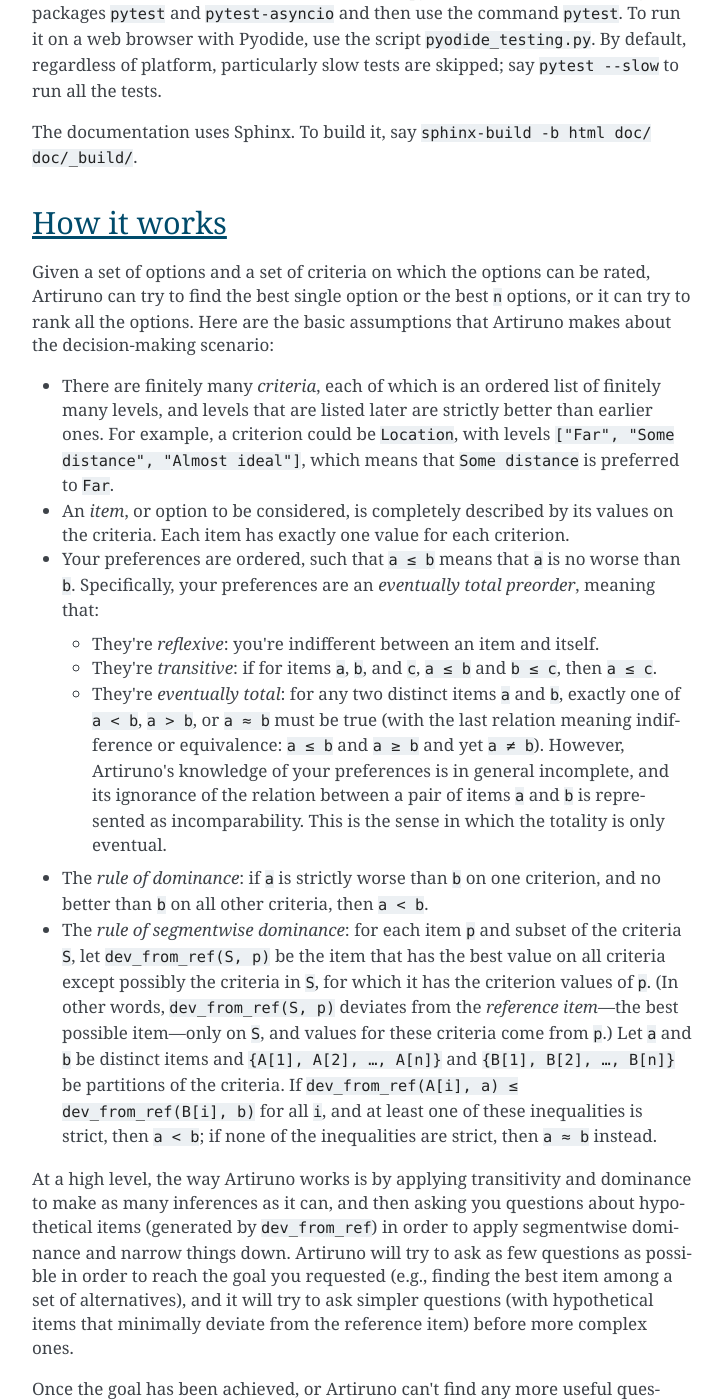
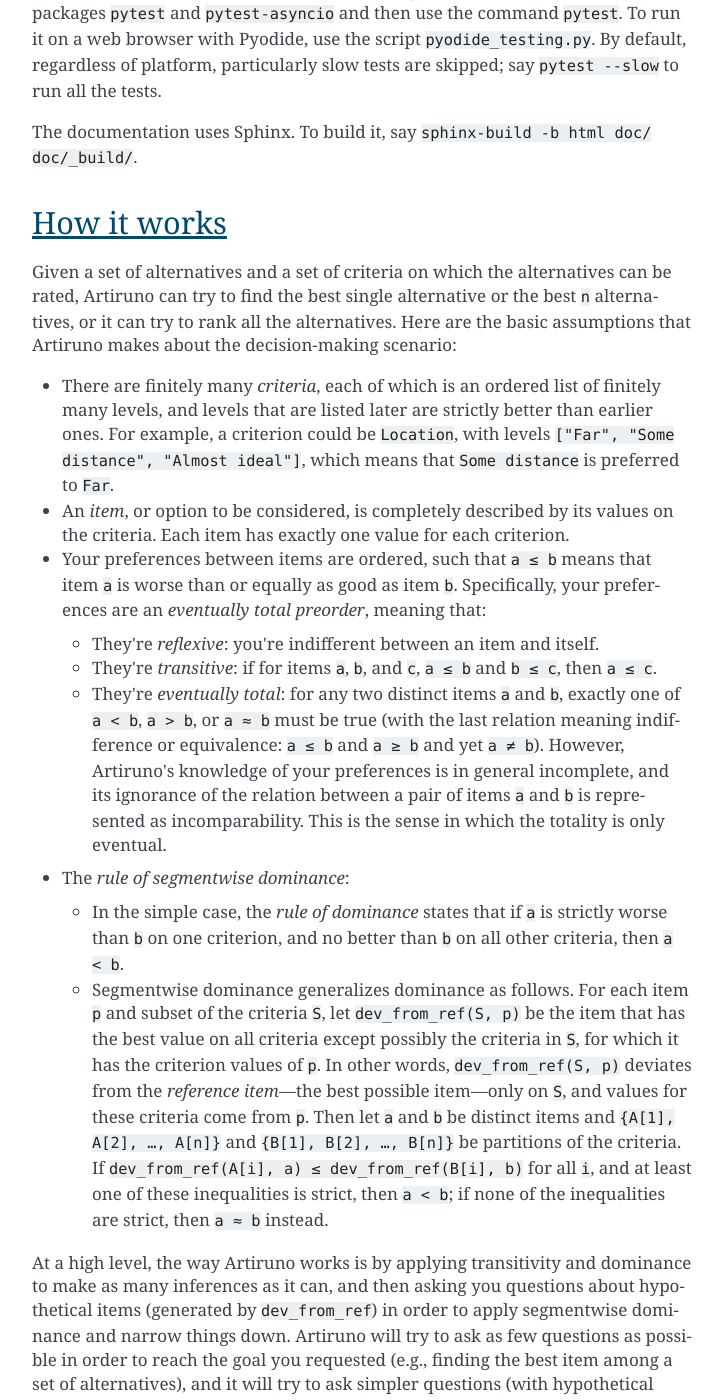
Before and after one commit to Kodiologist/Artiruno, a Sphinx documentation site: the page built from doc/index.rst, in a window 1280 px wide and 1400 px high, scrolled down 1048 px. Shown: the whole window, without its empty margins (388-1111 px from the left). Built offline with Sphinx 7.4.7, drawn with Linux system fonts in a browser that asks for light colours.

Commit message:
[doc] Improved "How it works".

```diff
--- a/doc/index.rst
+++ b/doc/index.rst
@@ -26,18 +26,20 @@
 How it works
 ============================================================
 
-Given a set of options and a set of criteria on which the options can be rated, Artiruno can try to find the best single option or the best ``n`` options, or it can try to rank all the options. Here are the basic assumptions that Artiruno makes about the decision-making scenario:
+Given a set of alternatives and a set of criteria on which the alternatives can be rated, Artiruno can try to find the best single alternative or the best ``n`` alternatives, or it can try to rank all the alternatives. Here are the basic assumptions that Artiruno makes about the decision-making scenario:
 
 - There are finitely many *criteria*, each of which is an ordered list of finitely many levels, and levels that are listed later are strictly better than earlier ones. For example, a criterion could be ``Location``, with levels ``["Far", "Some distance", "Almost ideal"]``, which means that ``Some distance`` is preferred to ``Far``.
 - An *item*, or option to be considered, is completely described by its values on the criteria. Each item has exactly one value for each criterion.
-- Your preferences are ordered, such that ``a ≤ b`` means that ``a`` is no worse than ``b``. Specifically, your preferences are an *eventually total preorder*, meaning that:
+- Your preferences between items are ordered, such that ``a ≤ b`` means that item ``a`` is worse than or equally as good as item ``b``. Specifically, your preferences are an *eventually total preorder*, meaning that:
 
   - They're *reflexive*: you're indifferent between an item and itself.
   - They're *transitive*: if for items ``a``, ``b``, and ``c``, ``a ≤ b`` and ``b ≤ c``, then ``a ≤ c``.
   - They're *eventually total*: for any two distinct items ``a`` and ``b``, exactly one of ``a < b``, ``a > b``, or ``a ≈ b`` must be true (with the last relation meaning indifference or equivalence: ``a ≤ b`` and ``a ≥ b`` and yet ``a ≠ b``). However, Artiruno's knowledge of your preferences is in general incomplete, and its ignorance of the relation between a pair of items ``a`` and ``b`` is represented as incomparability. This is the sense in which the totality is only eventual.
 
-- The *rule of dominance*: if ``a`` is strictly worse than ``b`` on one criterion, and no better than ``b`` on all other criteria, then ``a < b``.
-- The *rule of segmentwise dominance*: for each item ``p`` and subset of the criteria ``S``, let ``dev_from_ref(S, p)`` be the item that has the best value on all criteria except possibly the criteria in ``S``, for which it has the criterion values of ``p``. (In other words, ``dev_from_ref(S, p)`` deviates from the *reference item*—the best possible item—only on ``S``, and values for these criteria come from ``p``.) Let ``a`` and ``b`` be distinct items and ``{A[1], A[2], …, A[n]}`` and ``{B[1], B[2], …, B[n]}`` be partitions of the criteria. If ``dev_from_ref(A[i], a) ≤ dev_from_ref(B[i], b)`` for all ``i``, and at least one of these inequalities is strict, then ``a < b``; if none of the inequalities are strict, then ``a ≈ b`` instead.
+- The *rule of segmentwise dominance*:
+
+  - In the simple case, the *rule of dominance* states that if ``a`` is strictly worse than ``b`` on one criterion, and no better than ``b`` on all other criteria, then ``a < b``.
+  - Segmentwise dominance generalizes dominance as follows. For each item ``p`` and subset of the criteria ``S``, let ``dev_from_ref(S, p)`` be the item that has the best value on all criteria except possibly the criteria in ``S``, for which it has the criterion values of ``p``. In other words, ``dev_from_ref(S, p)`` deviates from the *reference item*—the best possible item—only on ``S``, and values for these criteria come from ``p``. Then let ``a`` and ``b`` be distinct items and ``{A[1], A[2], …, A[n]}`` and ``{B[1], B[2], …, B[n]}`` be partitions of the criteria. If ``dev_from_ref(A[i], a) ≤ dev_from_ref(B[i], b)`` for all ``i``, and at least one of these inequalities is strict, then ``a < b``; if none of the inequalities are strict, then ``a ≈ b`` instead.
 
 At a high level, the way Artiruno works is by applying transitivity and dominance to make as many inferences as it can, and then asking you questions about hypothetical items (generated by ``dev_from_ref``) in order to apply segmentwise dominance and narrow things down. Artiruno will try to ask as few questions as possible in order to reach the goal you requested (e.g., finding the best item among a set of alternatives), and it will try to ask simpler questions (with hypothetical items that minimally deviate from the reference item) before more complex ones.
 
```
